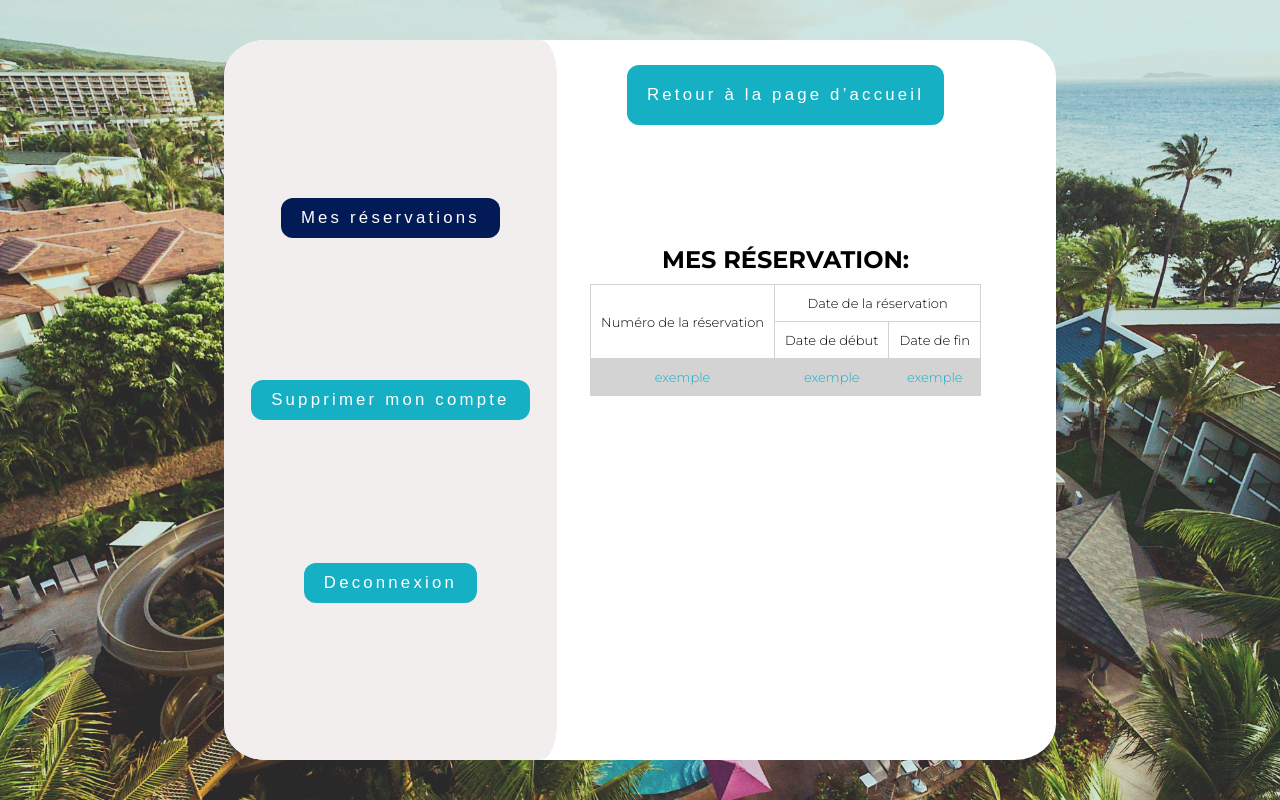
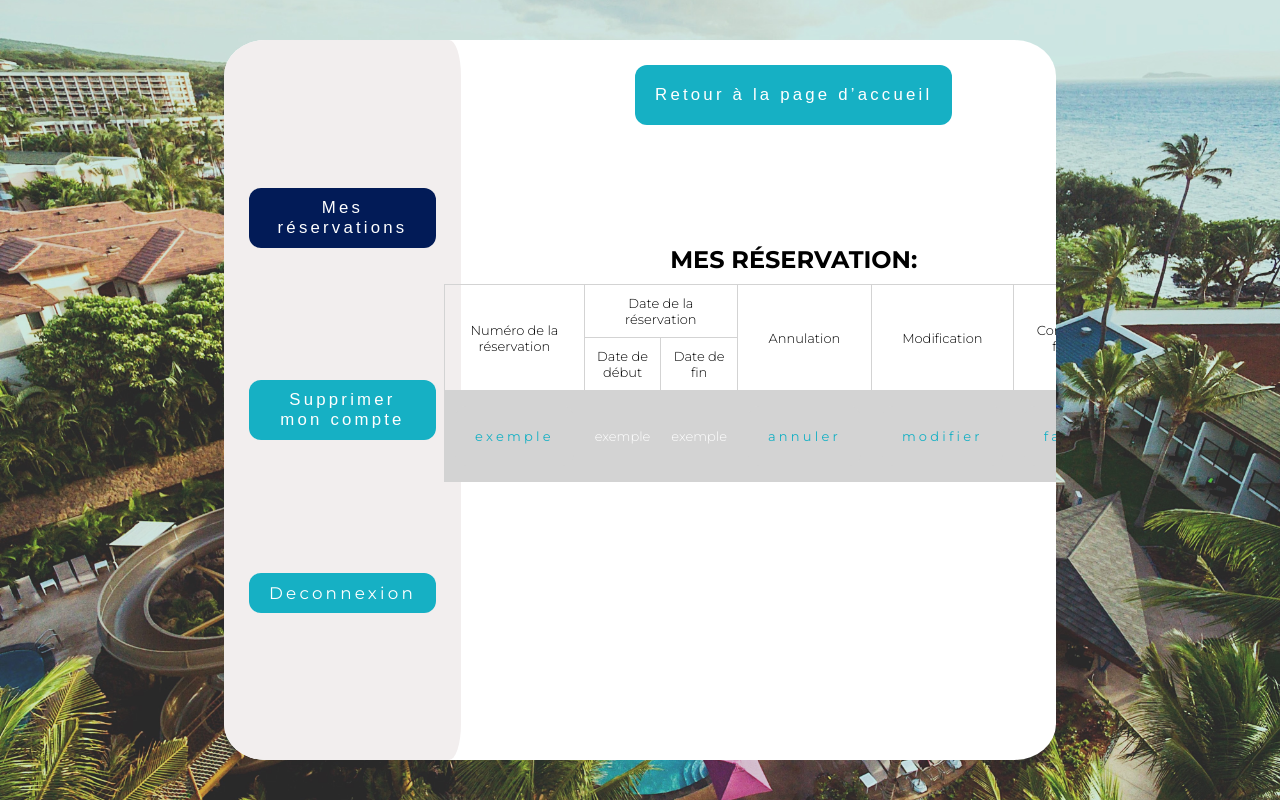
Before and after one commit to Ayoub-Glizi-Vicioso/PalmHaven_WEB, a PHP site: page /Profilmesreservtion.php in a window 1280 px wide. Run offline with PHP 8.4, Linux system fonts and the light colour scheme.

Commit message:
reservation

```diff
--- a/InterfaceWEB/ProfilSupprimer.php
+++ b/InterfaceWEB/ProfilSupprimer.php
@@ -123,7 +123,7 @@
     <div class="container">
         <div id="Barre_nav">
             <!--<img src="./images/profil.JPG" ></a>-->
-            <button id="btn_reservations">Mes réservations</button>
+            <button onclick="window.location.href='Profilmesreservtion.php'" id="btn_reservations">Mes réservations</button>
 
 
             <button id="btn_effacer_compte">Supprimer mon compte</button>
--- a/InterfaceWEB/Profilmesreservtion.php
+++ b/InterfaceWEB/Profilmesreservtion.php
@@ -38,7 +38,7 @@
         }
 
         #zone_text {
-            width: 55%;
+            width: 80%;
             text-align: center;
             padding: 20px;
         }
@@ -127,13 +127,35 @@
             background-color: lightgray;
             color: #16b0c4;
         }
+
+    form button{
+        background-color: lightgrey;
+        color:#16b0c4;
+        font-size: 13px;
+        font-family: "Montserrat";
+        line-height: 20px;
+        margin-bottom: 5px;
+        font-weight: bolder;
+
+    }
+
+    form button:hover{
+        color: white;
+        background-color: lightgray;
+
+    }
+
+    #debut , #fin {
+        color: white;
+    }
+
     </style>
 </head>
 <body>
     <div class="container">
         <div id="Barre_nav">
             <!--<img src="./images/profil.JPG" ></a>-->
-            <button id="btn_reservations">Mes réservations</button>
+            <button onclick="window.location.href='ProfilSupprimer.php'" id="btn_reservations">Mes réservations</button>
 
             <a href="ProfilSupprimer.php"><button  id="btn_effacer_compte">Supprimer mon compte</button></a>
             <form action="../backendWEB/deconnexion.php">
@@ -152,15 +174,43 @@
                     <tr>
                         <td rowspan="2">Numéro de la réservation</td>
                         <td colspan="2">Date de la réservation</td>
+                        <td rowspan="2">Annulation</td>
+                        <td rowspan="2">Modification</td>
+                        <td rowspan="2">Consulter les factures</td>
                     </tr>
                     <tr>
                         <td>Date de début</td>
                         <td>Date de fin </td>
                     </tr>
                     <tr id="reservationProfil">
-                        <td class="donnee" id="num_reserv">exemple</td>
+                        <td class="donnee" id="num_reserv">
+                                <form action="">
+                                    <button id="Reservation">exemple</button>
+                                </form>
+                        </td>
+
+
+
                         <td class="donnee" id="debut">exemple</td>
                         <td class="donnee" id="fin">exemple</td>
+
+                        <td class="donnee" id="annuler">
+                                <form action="">
+                                    <button id="btn_annuler">annuler</button>
+                                </form>
+                        </td>
+
+                        <td class="donnee" id="modifier">
+                            <form action="">
+                                <button id="btn_modifier">modifier</button>
+                            </form>
+                        </td>
+
+                        <td class="donnee" id="facture">
+                            <form action="">
+                                <button id="btn_facture">facture</button>
+                            </form>
+                        </td>
                     </tr>
 
                    </table>
--- a/InterfaceWEB/nav_connected.php
+++ b/InterfaceWEB/nav_connected.php
@@ -11,3 +11,5 @@
 
         </ul>
     </nav>
+
+    <br>
--- a/backendWEB/AffichageChambre.js
+++ b/backendWEB/AffichageChambre.js
@@ -64,7 +64,7 @@ $(document).ready(function() {
                         let nouveauDiv = $('<div class="chambre"></div>');
 
                         // Ajouter l'image à l'élément div
-                        nouveauDiv.append('<div class="image-container"><img src="' + valeur[i]['img'] + '" alt="Image de la chambre"></div>');
+                        nouveauDiv.append('<div class="image-container"><img class="chamb" src="' + valeur[i]['img'] + '" alt="Image de la chambre"></div>');
 
                         // Ajouter le type de chambre à l'élément div
                         nouveauDiv.append('<div class="content"><h5 class="type">' + valeur[i]["type_chambre"] + '</h5></div>');
--- a/backendWEB/AffichageChambre.php
+++ b/backendWEB/AffichageChambre.php
@@ -29,8 +29,7 @@ if ($_SERVER['REQUEST_METHOD'] == 'GET') {
             // Construire la requête SQL pour sélectionner les chambres disponibles entre les dates fournies
             $requete ="SELECT img, type_chambre, numero
             FROM chambre
-            WHERE statut = 'disponible'
-            AND numero NOT IN (
+            WHERE numero NOT IN (
                 SELECT DISTINCT chambre.numero
                 FROM chambre
                 INNER JOIN reservation ON chambre.numero = reservation.numero_chambre
@@ -57,7 +56,7 @@ if ($_SERVER['REQUEST_METHOD'] == 'GET') {
 
 
                         $_SESSION['date_debut']=$dateDebut;
-                        $_SESSION['date_fin']=$date_fin;
+                        $_SESSION['date_fin']=$dateFin;
 
                         // Afficher le tableau encodé en JSON
                         echo json_encode($chambres);
--- a/backendWEB/reservation.php
+++ b/backendWEB/reservation.php
@@ -1,5 +1,5 @@
 <?php
-session_start();
+/*session_start();
 
 if (!isset($_SESSION['email'])) {
     header('Location: connexion.php');
@@ -76,5 +76,5 @@ if ($_SERVER["REQUEST_METHOD"] == "POST" && isset($_POST['id_chambre']) && isset
 
 //fichier pour la page de reservation
 header('Location: reservation.html');
-exit;
+exit;*/
 ?>
```
Also changed, not shown: InterfaceWEB/chambresDetailsBungalow.php (+18 -2 lines), InterfaceWEB/index.php (+57 -3 lines), backendWEB/_reservation.php (added, +77 -0 lines). Lines whose indentation alone changed are shown as unchanged.
